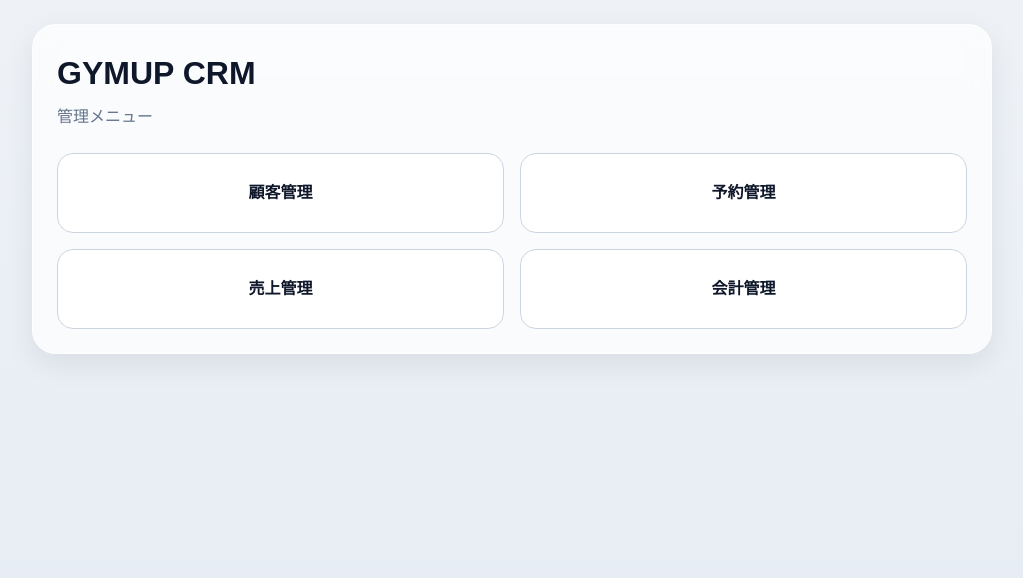
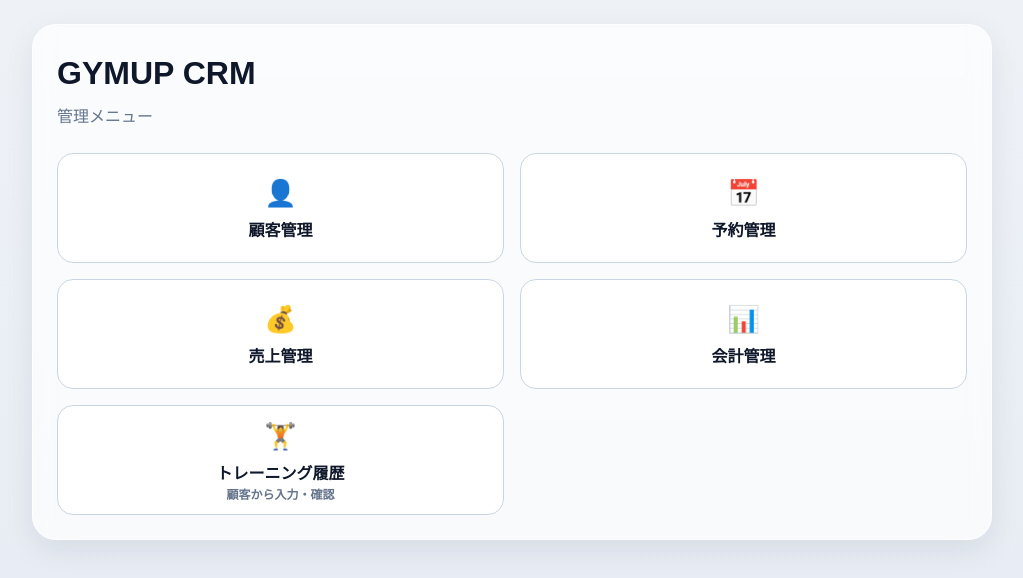
Before and after one commit to lifetimebeautyosaka-jpg/ltb-customer-crm-main, a Next.js app: page / in a window 1280 px wide. Shown: the top 578 px of the page, without its empty margins (128-1151 px from the left). Built offline with nearby package versions, Linux system fonts and the light colour scheme.

Commit message:
ホーム

```diff
--- a/app/page.tsx
+++ b/app/page.tsx
@@ -10,21 +10,44 @@ export default function HomePage() {
         <p style={styles.text}>管理メニュー</p>
 
         <div style={styles.grid}>
-          <Link href="/customer" style={styles.linkCard}>
-            顧客管理
-          </Link>
-          <Link href="/reservation" style={styles.linkCard}>
-            予約管理
-          </Link>
-          <Link href="/sales" style={styles.linkCard}>
-            売上管理
-          </Link>
-          <Link href="/accounting" style={styles.linkCard}>
-            会計管理
-          </Link>
+          <MenuCard href="/customer" label="顧客管理" icon="👤" />
+          <MenuCard href="/reservation" label="予約管理" icon="📅" />
+          <MenuCard href="/sales" label="売上管理" icon="💰" />
+          <MenuCard href="/accounting" label="会計管理" icon="📊" />
+
+          {/* 🔥 追加 */}
+          <MenuCard
+            href="/customer"
+            label="トレーニング履歴"
+            icon="🏋️"
+            sub="顧客から入力・確認"
+          />
         </div>
       </div>
     </main>
+  );
+}
+
+function MenuCard({
+  href,
+  label,
+  icon,
+  sub,
+}: {
+  href: string;
+  label: string;
+  icon: string;
+  sub?: string;
+}) {
+  return (
+    <Link href={href} style={styles.linkCard}>
+      <div style={styles.icon}>{icon}</div>
+
+      <div style={{ textAlign: "center" }}>
+        <div style={styles.label}>{label}</div>
+        {sub && <div style={styles.sub}>{sub}</div>}
+      </div>
+    </Link>
   );
 }
 
@@ -62,14 +85,27 @@ const styles: { [key: string]: React.CSSProperties } = {
   },
   linkCard: {
     display: "flex",
+    flexDirection: "column",
     alignItems: "center",
     justifyContent: "center",
-    minHeight: "80px",
+    minHeight: "110px",
     borderRadius: "16px",
     background: "#ffffff",
     border: "1px solid #cbd5e1",
     textDecoration: "none",
     color: "#0f172a",
     fontWeight: 700,
+    gap: "6px",
+  },
+  icon: {
+    fontSize: "26px",
+  },
+  label: {
+    fontSize: "16px",
+    fontWeight: 800,
+  },
+  sub: {
+    fontSize: "12px",
+    color: "#64748b",
   },
 };
```
